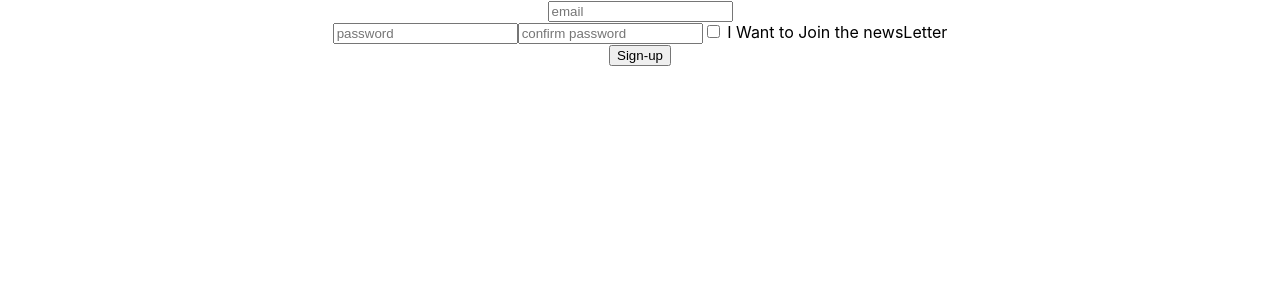
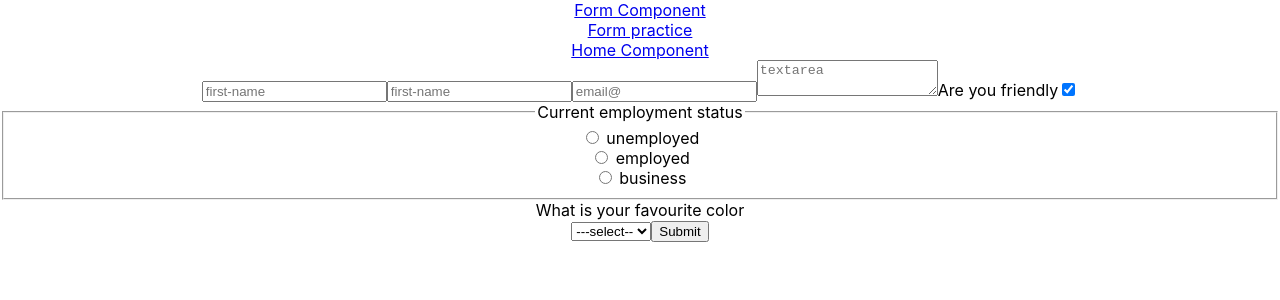
Before and after one commit to Dipak2056/use-state--context--effect-and-refs, a React (Create React App) app: page / in a window 1280 px wide. Shown: the top 300 px of the page. Built offline with nearby package versions, Linux system fonts and the light colour scheme.

Commit message:
added router, routes, link and useNavigate

```diff
--- a/package.json
+++ b/package.json
@@ -8,6 +8,7 @@
     "@testing-library/user-event": "^13.5.0",
     "react": "^18.1.0",
     "react-dom": "^18.1.0",
+    "react-router-dom": "^6.3.0",
     "react-scripts": "5.0.1",
     "web-vitals": "^2.1.4"
   },
--- a/src/App.js
+++ b/src/App.js
@@ -6,6 +6,7 @@ import UseEffect from "./components/UseEffect";
 import ParentComponent from "./components/Not-to-do-react/ParentComponent";
 import { FormComponent } from "./components/Form/FormComponent";
 import PracticeForm from "./components/FormPractice/PracticeForm";
+import RoutingPage from "./components/Router/RoutingPage";
 
 function App() {
   return (
@@ -16,7 +17,8 @@ function App() {
       <UseEffect /> */}
       {/* <ParentComponent /> */}
       {/* <FormComponent /> */}
-      <PracticeForm />
+      {/* <PracticeForm /> */}
+      <RoutingPage />
     </div>
   );
 }
--- /dev/null
+++ b/src/components/Router/Pagenotfound.jsx
@@ -0,0 +1,20 @@
+import React from "react";
+import { useNavigate } from "react-router-dom";
+
+function Pagenotfound() {
+  let navigate = useNavigate();
+  return (
+    <div>
+      404: Pagenotfound
+      <button
+        onClick={() => {
+          navigate("/");
+        }}
+      >
+        Go to home
+      </button>
+    </div>
+  );
+}
+
+export default Pagenotfound;
--- /dev/null
+++ b/src/components/Router/RoutingPage.jsx
@@ -0,0 +1,26 @@
+import React from "react";
+import { BrowserRouter as Router, Routes, Route, Link } from "react-router-dom";
+import { FormComponent } from "../Form/FormComponent";
+import { Home } from "../Home";
+import PracticeForm from "../FormPractice/PracticeForm";
+import Pagenotfound from "./Pagenotfound";
+
+const RoutingPage = () => {
+  return (
+    <Router>
+      <nav>
+        <Link to="/">Form Component</Link> <br />
+        <Link to="/practice">Form practice</Link> <br />
+        <Link to="/home">Home Component</Link>
+      </nav>
+      <Routes>
+        <Route path="/" element={<FormComponent />} />
+        <Route path="/practice" element={<PracticeForm />} />
+        <Route path="/home" element={<Home />} />
+        <Route path="*" element={<Pagenotfound />} />
+      </Routes>
+    </Router>
+  );
+};
+
+export default RoutingPage;
```
Also changed, not shown: 1 other file (tests, documents, lock files or other folders).
